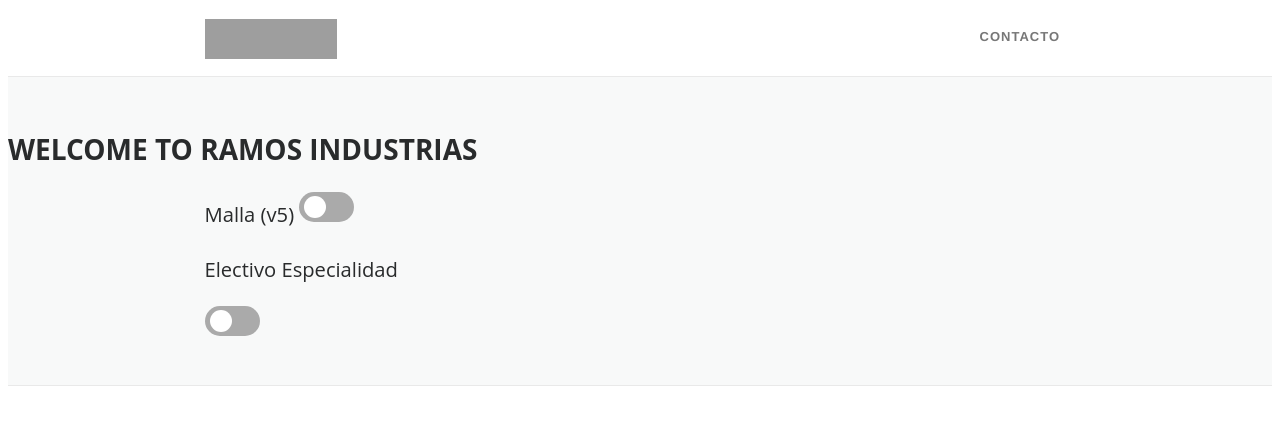
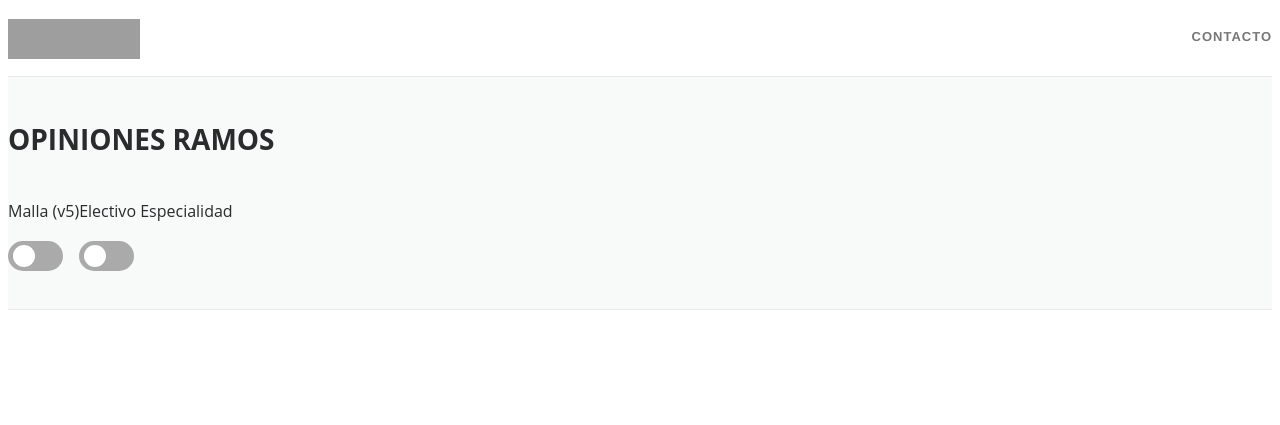
Before and after one commit to kalenMS/ramos-dii, a Django app: page / in a window 1280 px wide. Shown: the top 425 px of the page. Run offline with Django 4.2, Linux system fonts and the light colour scheme; grey boxes are pictures that could not be loaded.

Commit message:
Arreglos: botones y header, falta diseño aun.

```diff
--- a/ramos/static/styles/main.css
+++ b/ramos/static/styles/main.css
@@ -12,23 +12,27 @@ body{
 /* Estilos generales del encabezado */
 header {
   display: flex;
+  position:relative;
+  z-index: 1000;
   align-items: center;
   text-decoration: none;
   border: none; /* Elimina el borde del div */
   height: 68px;
-    margin-left: 196.5px;
-    margin-right: 212px;
+  justify-content: space-between;
+}
+
+@media (max-width:150px){
+  header{
+    flex-direction: column;
+    display: inline-block;
+
+  }
 }
 
 /* Estilos del logotipo */
 .logo {
   width: 132.1px;
   height: 40px;
-}
-
-/* Estilos del menú */
-.menu {
-    margin-left: auto;
 }
 
 .menu a {
@@ -55,28 +59,30 @@ header {
 }
 
 
-
 /* ENCABEZADO: termino */
 
 
 /* SUBENCABEZADO:inicio */
 
 .subencabezado {
-    padding: 30px 0px;
+    padding: 20px 0px;
     border-top: 1px solid #e9e9e9;
     background: #f8f9f9;
     border-bottom: 1px solid #e9e9e9;
     position: relative;
 }
-
-.subencabezado div{
-    font-size: larger;
+/* .subencabezado h1{
+  margin-left: 196.5px;
+} */
+.subencabezado article{
+    font-size: medium;
 }
 
     /* BOTONES: inicio */
 
 .boton {
-    margin-left: 196.5px;
+    /* margin-left: 196.5px; */
+    display: flex;
   }
 
   .btn-container {
--- a/ramos/templates/index.html
+++ b/ramos/templates/index.html
@@ -23,18 +23,19 @@
         </header>
     </div>
     <div class="subencabezado">
-        <h1>WELCOME TO RAMOS INDUSTRIAS</h1>
+        <h1>OPINIONES RAMOS</h1>
         <div class="boton">
-            <div class="btn-container">
-                <input type="radio" id="btn-switch-malla" name="unosolo" onclick="unosolo('btn-switch-malla')"> Malla (v5)
+            <article class="btn-container">
+              <p>Malla (v5)</p>
+                <input type="radio" id="btn-switch-malla" name="unosolo" onclick="unosolo('btn-switch-malla')">
                 <label for="btn-switch-malla" class="lbl-switch"></label>
-              </div>
+            </article>
 
-              <div class="btn-container">
+            <article class="btn-container">
                 <p>Electivo Especialidad</p>
                 <input type="radio" id="btn-switch-electivo" name="unosolo" onclick="unosolo('btn-switch-electivo')">
                 <label for="btn-switch-electivo" class="lbl-switch"></label>
-              </div>
+            </article>
 
               <script>
                 function unosolo(value) {
```
Lines whose indentation alone changed are shown as unchanged.
